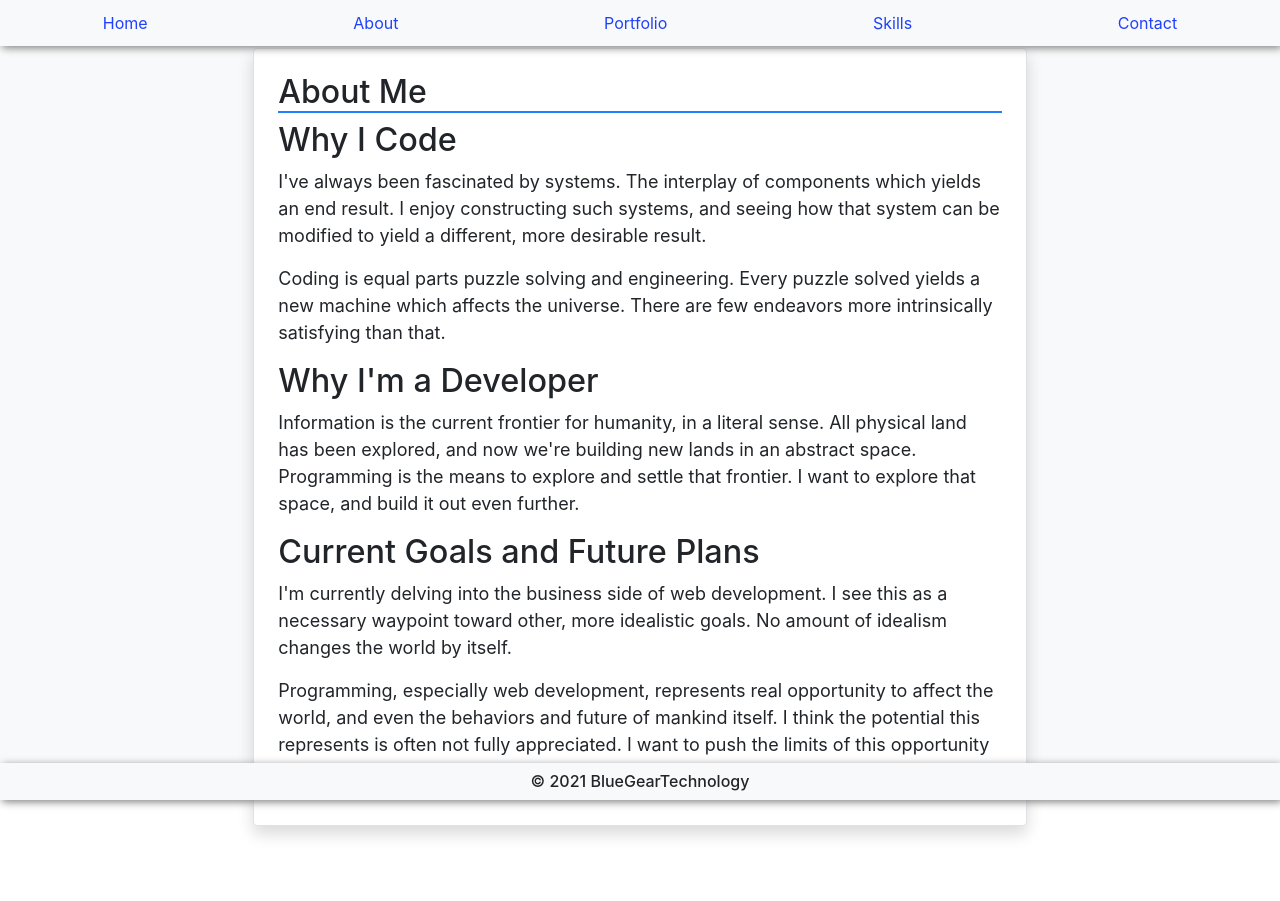
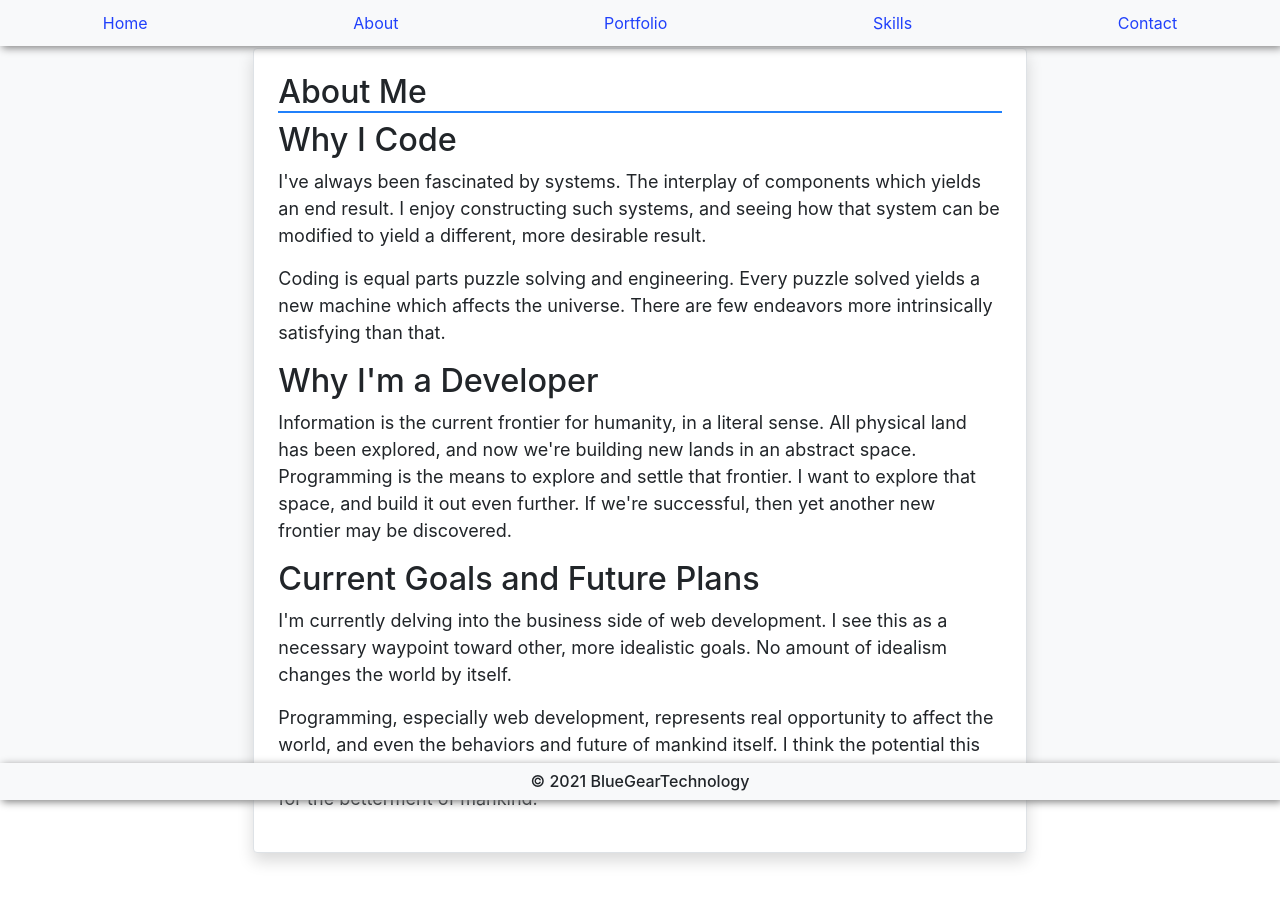
Before and after one commit to bluegeartechnology/portfolio, a React (Create React App) app: page /about in a window 1280 px wide. Before the commit the page ends 874 px from the top, so only its background shows below. Built offline with nearby package versions, Linux system fonts and the light colour scheme.

Commit message:
Added to Why Im A Developer section in About.

```diff
--- a/src/pages/About.js
+++ b/src/pages/About.js
@@ -28,6 +28,7 @@ const About = () => {
                         All physical land has been explored, and now we're building new lands in an abstract space.
                         Programming is the means to explore and settle that frontier.
                         I want to explore that space, and build it out even further.
+                        If we're successful, then yet another new frontier may be discovered.
             </p>
 
                     <h3>Current Goals and Future Plans</h3>
```
